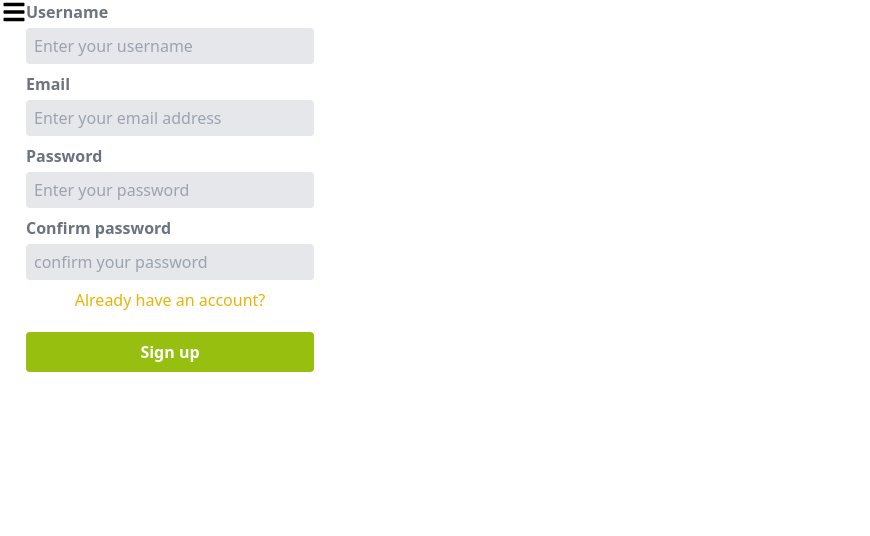
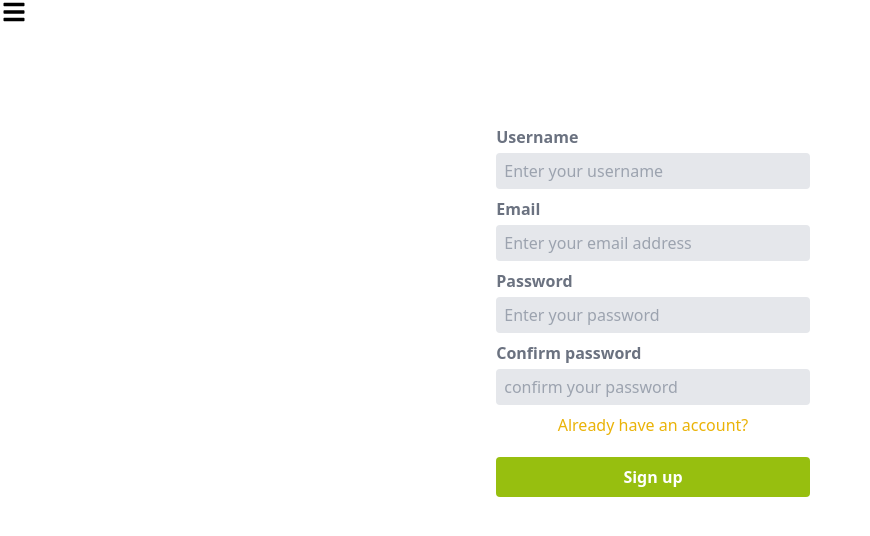
Before and after one commit to Leon-Mbegera/ReserveIt-frontend, a React (Create React App) app: page /signup in a window 1280 px wide. Shown: the top 536 px of the page, without its empty margins (0-870 px from the left). Built offline with nearby package versions, Linux system fonts and the light colour scheme; a web font is replaced by a local one.

Commit message:
Appropriately position the sign up and sign in forms at the middle of the screen

```diff
--- a/src/App.css
+++ b/src/App.css
@@ -39,6 +39,12 @@
   font-weight: bold;
 }
 
+.signin,
+.signup {
+  width: 25%;
+  margin: 10% auto;
+}
+
 .wrapper {
   width: 100%;
 }
--- a/src/components/ReservationForm.js
+++ b/src/components/ReservationForm.js
@@ -58,7 +58,7 @@ const ReservationForm = ({ car, user, UpdateReservations }) => {
           </div>
           <div>
             <label htmlFor="model" className="block text-gray-500 font-bold md:text-left mb-1 md:mb-1 pr-4 text-left">Set Agreement:</label>
-            <textarea name="agreement" required onChange={(e) => setAgreement(e.target.value)} maxLength="65" className="appearance-none block w-full bg-gray-200 text-gray-700 rounded p-2 mb-3 leading-tight border focus:border-red-500 focus:bg-white focus:outline-none" />
+            <textarea name="agreement" required onChange={(e) => setAgreement(e.target.value)} maxLength="70" className="appearance-none block w-full bg-gray-200 text-gray-700 rounded p-2 mb-3 leading-tight border focus:border-red-500 focus:bg-white focus:outline-none" />
             <div className="flex flex-row justify-between">
               <div>
                 <label htmlFor="model" className="block text-gray-500 font-bold md:text-left mb-1 md:mb-1 pr-4 text-left">Select date:</label>
--- a/src/components/SignIn.js
+++ b/src/components/SignIn.js
@@ -38,9 +38,9 @@ const SignIn = () => {
   };
 
   return (
-    <div className="w-72">
     <form
       onSubmit={(e) => handleCredentials(e)}
+      className="signin"
     >
       <div className="flex flex-col">
         <div>
@@ -86,7 +86,6 @@ const SignIn = () => {
         </button>
       </div>
     </form>
-    </div>
   );
 };
 
--- a/src/components/SignUp.js
+++ b/src/components/SignUp.js
@@ -48,8 +48,8 @@ const SignUp = () => {
   };
 
   return (
-    <div className="w-72">
-      <form onSubmit={(e) => handleCredentials(e)} autoComplete="off">
+
+    <form onSubmit={(e) => handleCredentials(e)} autoComplete="off" className="signup">
       <div className="flex flex-col">
         <div>
           <label
@@ -124,7 +124,7 @@ const SignUp = () => {
         </button>
       </div>
     </form>
-    </div>
+
   );
 };
 
```
Lines whose indentation alone changed are shown as unchanged.
